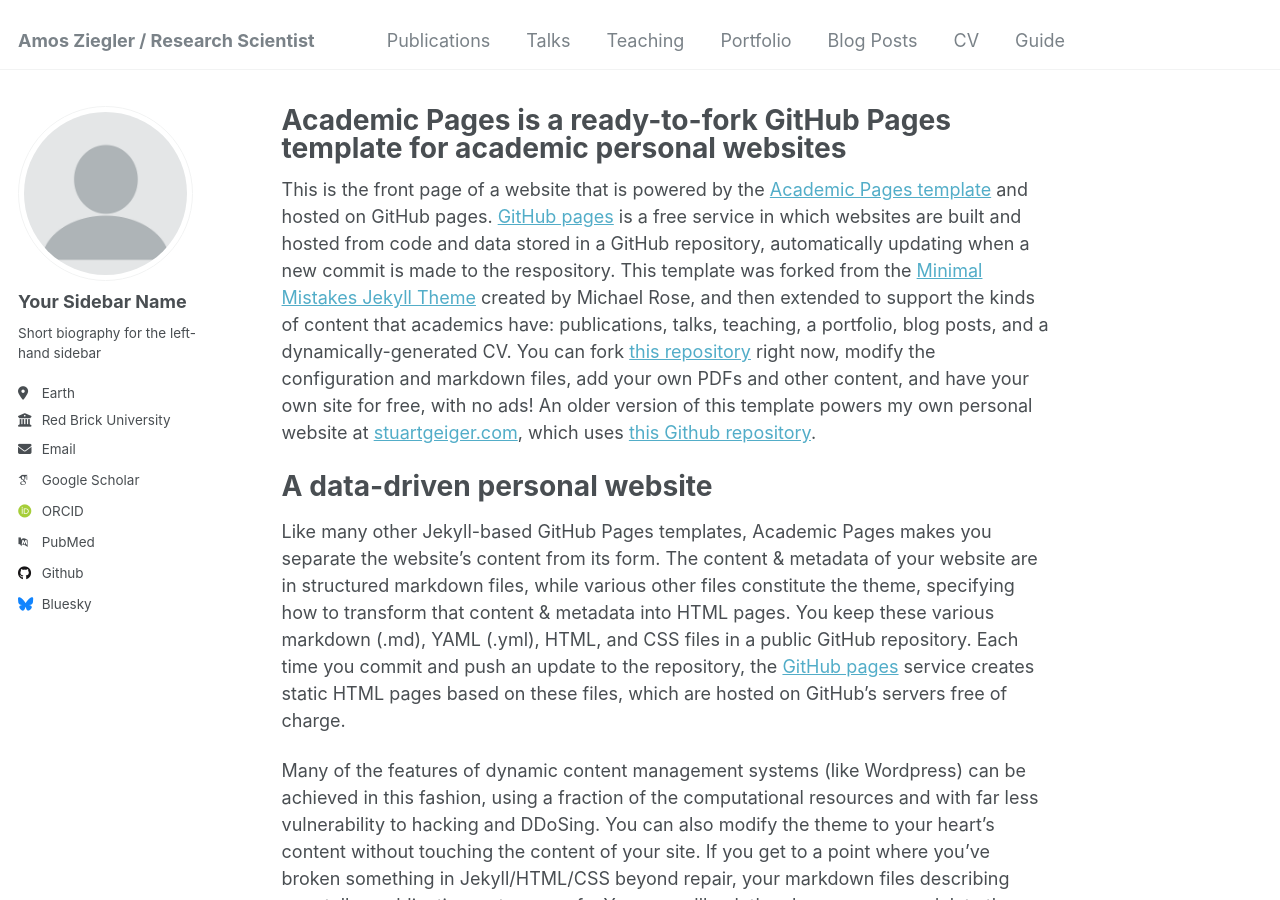
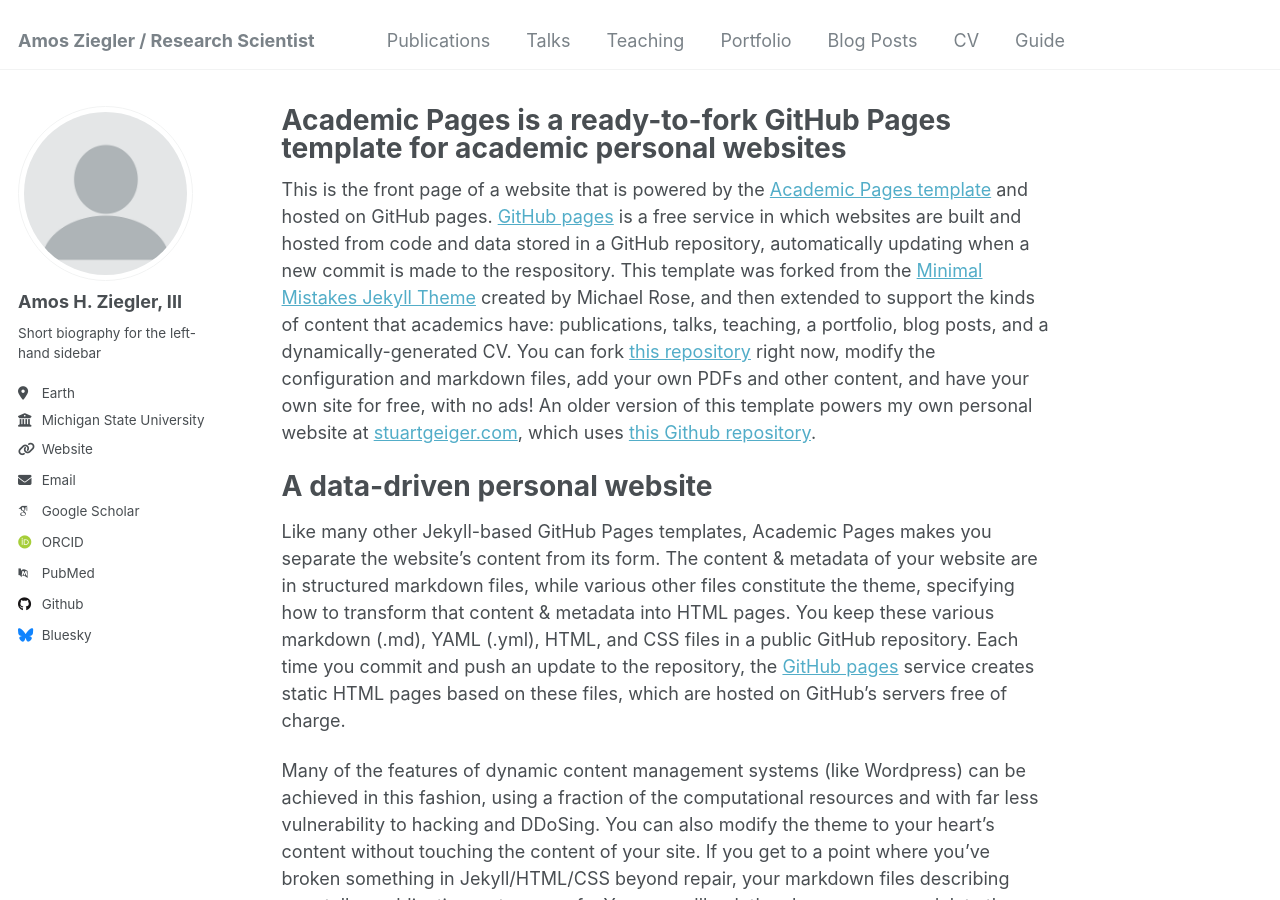
Before and after one commit to aziegler3/aziegler.github.io, a Jekyll site: the page built from _pages/about.md, in a window 1280 px wide and 900 px high. Built offline with Jekyll 4.4.1, drawn with Linux system fonts in a browser that asks for light colours; some web fonts are replaced.

Commit message:
Update _config.yml

```diff
--- a/_config.yml
+++ b/_config.yml
@@ -22,13 +22,13 @@ repository               : "academicpages/academicpages.github.io"
 author:
   # Biographic information
   avatar           : "profile.png"
-  name             : "Your Sidebar Name"
+  name             : "Amos H. Ziegler, III"
   pronouns         : # example: "she/her"
   bio              : "Short biography for the left-hand sidebar"
   location         : "Earth"
-  employer         : "Red Brick University"
-  uri              : # URL
-  email            : "none@example.org"
+  employer         : "Michigan State University"
+  uri              : "https://www.asets.msu.edu"
+  email            : "ziegler2@msu.edu"
 
   # Academic websites
   arxiv            : # URL - Update with the correct link to your profile
```
